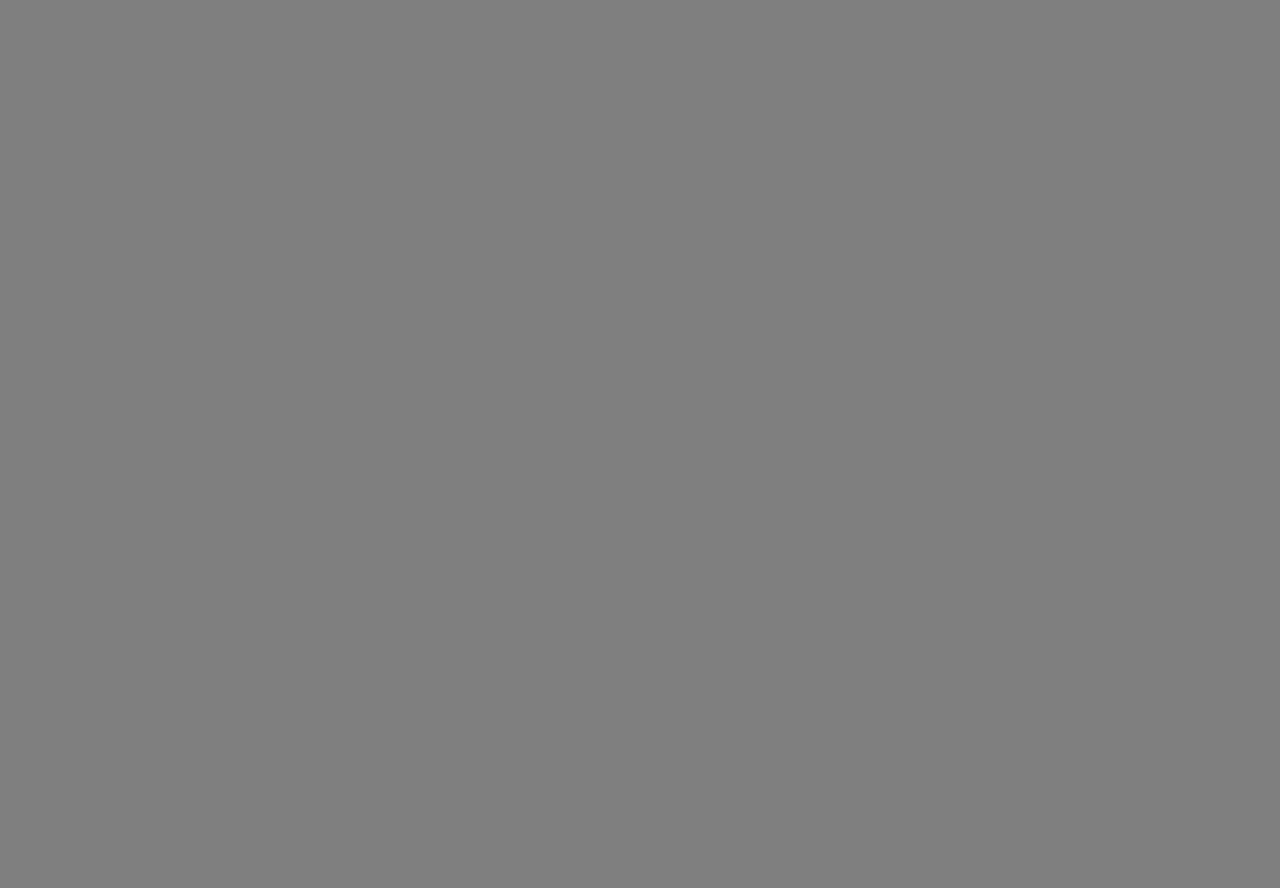
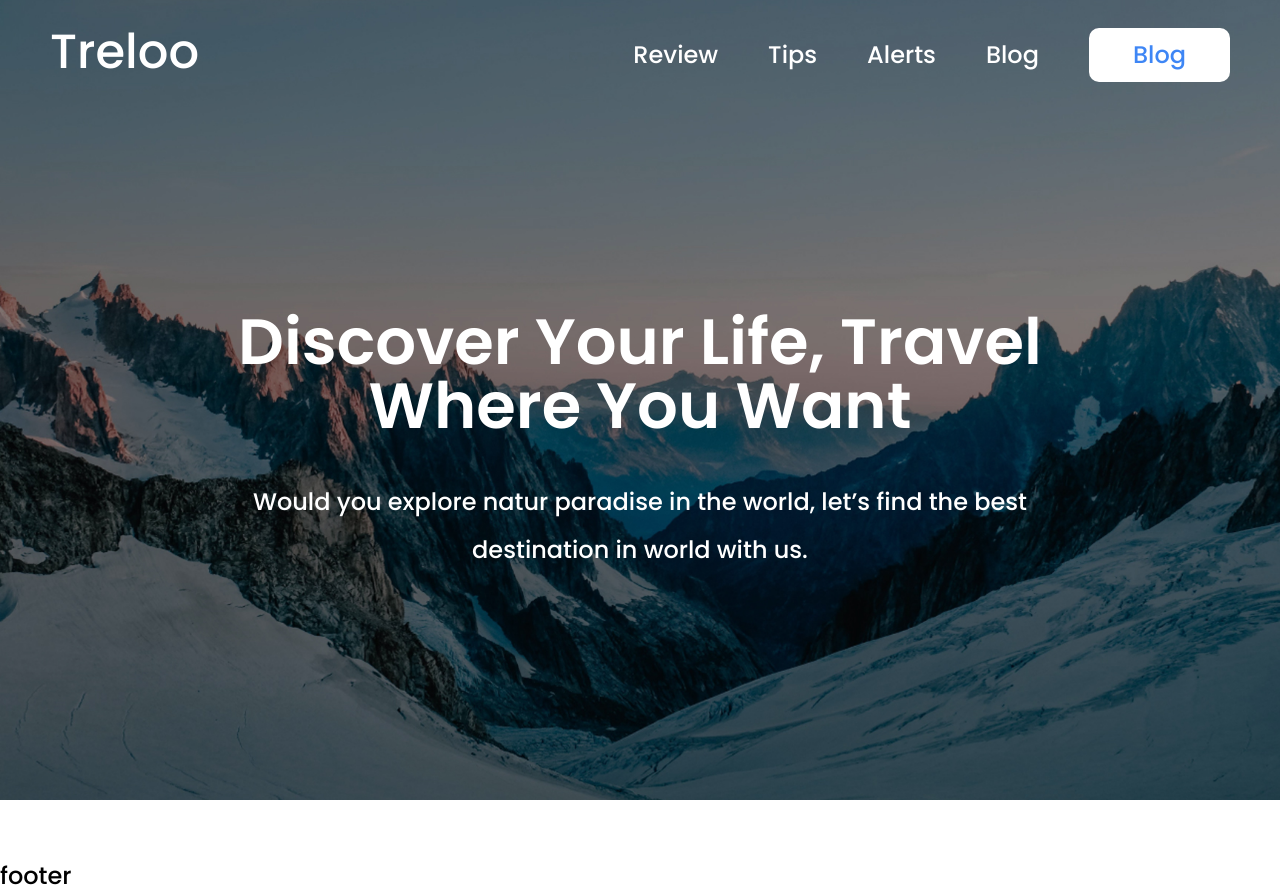
Before and after one commit to bigboykirusha/Travel-Agency, a plain HTML site: page index.html in a window 1280 px wide. Before the commit the page ends 800 px from the top, so only its background shows below. Drawn offline with Linux system fonts and the light colour scheme.

Commit message:
1 update

```diff
--- a/index.html
+++ b/index.html
@@ -8,5 +8,39 @@
    <link rel="stylesheet" href="css/style.css">
 </head>
 <body>
+   <div class="wrapper">
+      <div class="header">
+         <div class="header__container">
+            <div class="header__navigation">
+               <div class="header__logo">Treloo</div>
+               <div class="header__body">
+                  <nav class="header__nav">
+                     <ul class="header__items">
+                        <li class="header__item">Review</li>
+                        <li class="header__item">Tips</li>
+                        <li class="header__item">Alerts</li>
+                        <li class="header__item">Blog</li>
+                     </ul>
+                  </nav>
+                  <div class="header__button button">Blog</div>
+               </div>
+            </div>
+         </div>
+      </div>
+      <div class="main">
+         <div class="main__about-block about-block">
+            <div class="about-block__container">
+               <div class="about-block__preview">
+                  <div class="about-block__title">Discover Your Life, Travel Where You Want</div>
+                  <div class="about-block__subtitle">Would you explore natur paradise in the world, let’s find the best destination in world with us.</div>
+               </div>
+            </div>
+            <div class="about-block__ibg">
+               <img src="./img/background.jpg" alt="">
+            </div>
+         </div>
+      </div>
+      <div class="footer">footer</div>
+   </div>
 </body>
 </html>
--- a/scss/_null.scss
+++ b/scss/_null.scss
@@ -27,6 +27,11 @@ a:active {
 html,
 body {
 	height: 100%;
+	font-family: 'Poppins';
+	font-weight: 500;
+	font-size:24px;
+	line-height: 150%; /* 72/48 */
+	color: $black-color;
 }
 body {
 	line-height: 1;
@@ -72,3 +77,25 @@ h6 {
 	font-weight: inherit;
 	font-size: inherit;
 }
+
+.wrapper {
+	min-height: 100%;
+	display: flex;
+	flex-direction: column;
+	overflow: hidden;
+}
+
+[class*="__container"] {
+	margin: 0 auto;
+	max-width: 1220px;
+	padding: 0 20px;
+}
+
+[class*="__ibg"] img {
+	position: absolute;
+	width: 100%;
+	height: 100%;
+	top: 0;
+	left: 0;
+	object-fit: cover;
+}
--- a/scss/style.scss
+++ b/scss/style.scss
@@ -1,7 +1,120 @@
+
 @import "null";
 
 @import url('https://fonts.googleapis.com/css2?family=Poppins:wght@300;400;500;600&display=swap');
 
-body {
-	background-color: $gray-color;
+.body {
+
 }
+
+.main {
+	flex: 1 1 auto;
+}
+
+.header {
+	position: absolute;
+	z-index: 2;
+	width: 100%;
+	// .header__container
+
+	&__container {
+	}
+
+
+	// .header__navigation
+
+	&__navigation {
+		color: $white-color;
+		display: flex;
+		padding: 28px 0;
+		justify-content: space-between;
+		row-gap: 50px;
+	}
+
+	// .header__logo
+
+	&__logo {
+		font-size: 48px;
+	}
+
+	// .header__body
+
+	&__body {
+		display: flex;
+		align-items: center;
+		padding-left: 50px;
+		flex-wrap: wrap;
+
+	}
+
+	// .header__nav
+	&__items {
+		display: flex;
+		flex-wrap: wrap;
+		row-gap: 20px;
+		justify-content:space-between
+	}
+
+	&__item {
+		display: inline;
+		padding-right: 50px;
+	}
+
+	&__button {
+
+	}
+
+}
+.button {
+	padding: 15px 44px;
+	color: $blue-color;
+	background-color: $white-color;
+	border-radius: 10px;
+}
+
+.about-block {
+
+	// .about-block__container
+
+	&__container {
+
+	}
+
+	// .about-block__preview
+
+	&__preview {
+		position: relative;
+		z-index: 2;
+		text-align: center;
+		color: $white-color;
+		padding: 310px 0 290px 0;
+		max-width: 820px;
+		margin: 0 auto;
+	}
+
+	// .about-block__title
+
+	&__title {
+		font-weight: 600;
+		font-size: 64px;
+		padding-bottom: 40px;
+	}
+
+	// .about-block__subtitle
+
+	&__subtitle {
+		line-height: 200%;
+	}
+
+	// .about-block__ibg
+
+	&__ibg {
+		position: absolute;
+		width: 100%;
+		height: 100%;
+		top: 0;
+		left: 0;
+	}
+
+
+}
```
Also changed, not shown: css/style.css, img/background.jpg (added).
